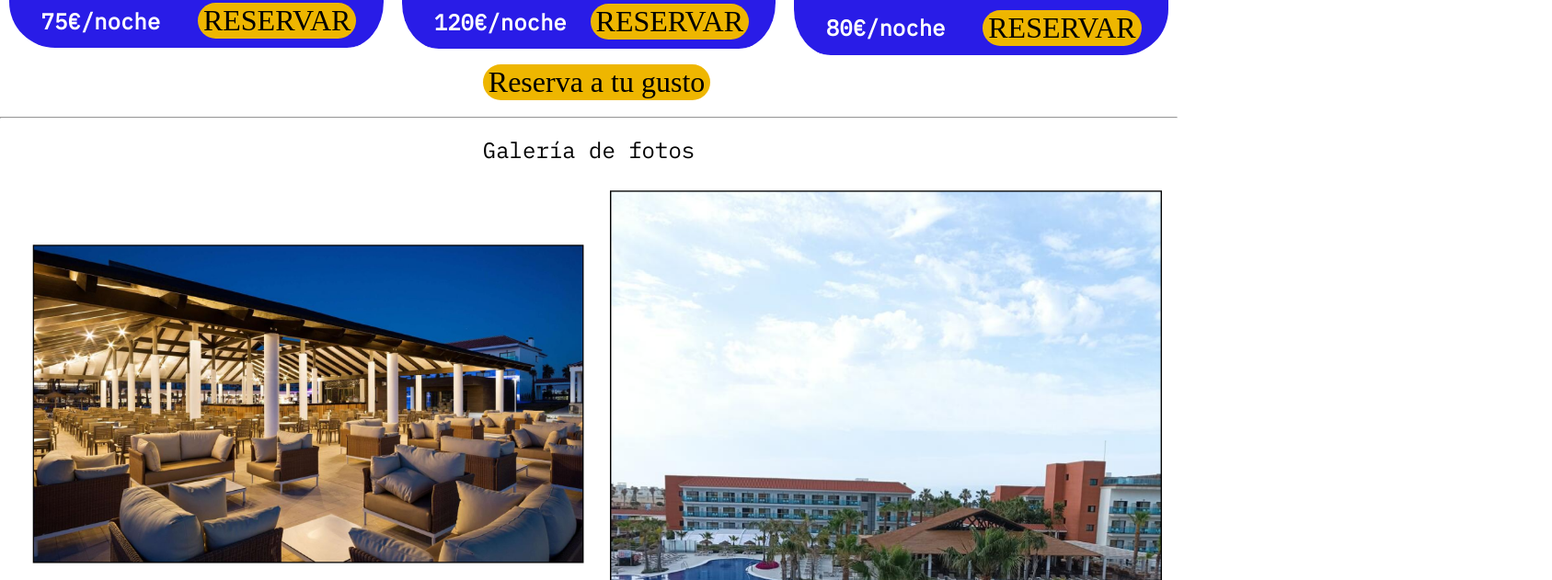
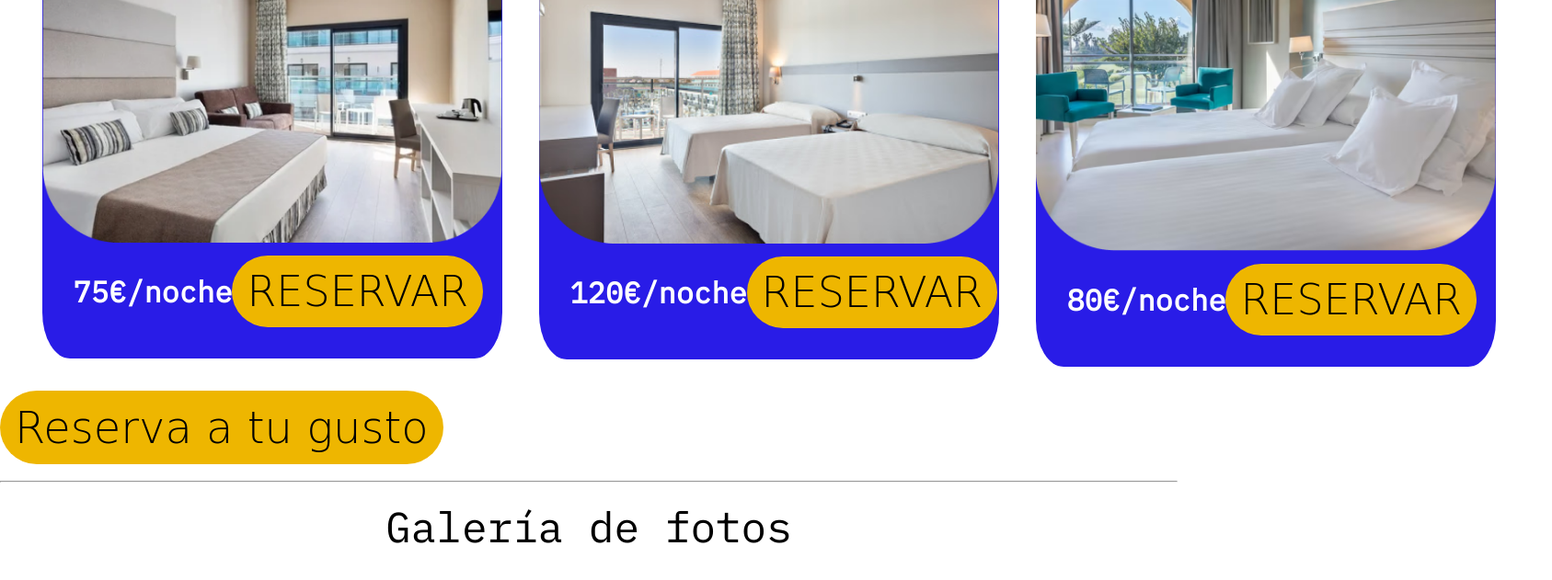
Before and after one commit to JuanilloKing/Proyecto, a plain HTML site: page index.html in a window 1280 px wide. Shown: the part 1449-2080 px from the top of the page at 92% size, 1687 px wide, since content can reach past the window. Drawn offline with Linux system fonts and the light colour scheme; a web font is replaced by a local one.

Commit message:
Update estilos.css

```diff
--- a/css/estilos.css
+++ b/css/estilos.css
@@ -108,7 +108,9 @@ footer {
     margin-left: 10%;
   }
 
+
 .titulos{
+  font-size: 46px;
     text-align: center;
     font-family: 'IBM Plex Mono';
     font-weight: normal;
@@ -118,87 +120,103 @@ footer {
     display: flex;
     justify-content: space-between;
     align-items: center;
-    padding: 10px;
+    padding: 2%;
+    top: 1%;
   }
 
   .izquierda {
     flex: 1;
     background-color: #291CE7;
     border-radius: 50px;
-    border-right: 10px solid #FFFFFF;
+    border-right: 20px solid #FFFFFF;
+    border-left: 20px solid #FFFFFF;
+    padding-top: 2%;
+    padding-bottom: 2%;
   }
 
   .centro {
     flex: 1;
     background-color: #291CE7;
     border-radius: 50px;
-    border-right: 10px solid #FFFFFF;
-    border-left: 10px solid #FFFFFF;
+    border-right: 20px solid #FFFFFF;
+    border-left: 20px solid #FFFFFF;
+    padding-top: 2%;
+    padding-bottom: 2%;
   }
 
   .derecha {
     flex: 1;
     background-color: #291CE7;
     border-radius: 50px;
-    border-left: 10px solid #FFFFFF;
+    border-left: 20px solid #FFFFFF;
+    border-right: 20px solid #FFFFFF;
+    padding-top: 2%;
+    padding-bottom: 2%;
   }
 
   .precioNoche{
     margin-left: 5%;
+    font-size: 48px;
   }
 
   .reservarNoche{
     margin-right: 5%;
+    font-size: 48px;
   }
 
   .imgRedondeada{
-    width: 400px;
-    margin-left: 3.5%;
+    width: 500px;
   }
 
   .letraBlanca{
     color: #FFFFFF;
-    margin-left: 4%;
     font-family: 'IBM Plex Mono';
+    font-size: 32px;
+    text-align: left;
 
   }
 
     .letraBotones {
-    font-family: 'Figma Hand';
-    font-size: 32px;
+    font-family: 'Patrick Hand', cursive;
+    font-size: 46px;
     background-color: #EEB600;
     font-weight: 100;
     border-radius: 50px;
     border: none;
     cursor: pointer;
+    padding: 12px 16px;
 }
 
 .letraBotonesCentrado {
-  font-family: 'Figma Hand';
-  font-size: 32px;
+  font-family: 'Patrick Hand', cursive;
+  font-size: 48px;
   background-color: #EEB600;
   font-weight: 100;
   border-radius: 50px;
   border: none;
   cursor: pointer;
-  margin-left: 41%;
+  padding: 12px 16px;
 }
-
 
 .izquierdaGal {
   flex: 1;
-  border-radius: 50px;
-  border-right: 10px solid #FFFFFF;
-  margin-left: 2%;
+  margin-left: 5%;
 }
 
 .derechaGal {
   flex: 1;
-  border-radius: 50px;
-  border-left: 10px solid #FFFFFF;
 }
 
 #galGrande {
-  width: 600px;
+  width: 800px;
   height: auto;
 }
+
+button {
+  cursor: pointer;
+  transition: transform 0.3s ease;
+}
+
+button:hover {
+  transform: scale(1.1);
+}
```
